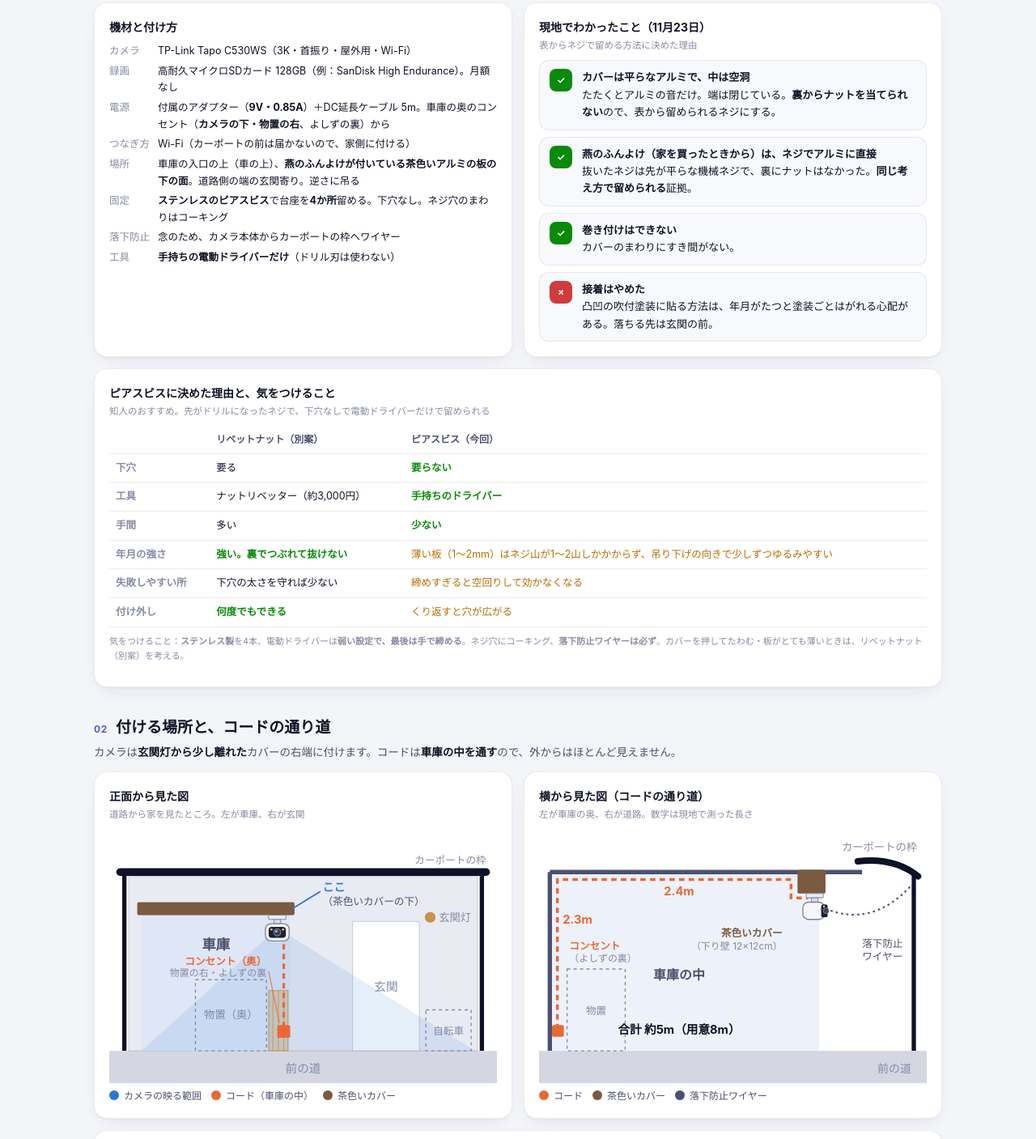
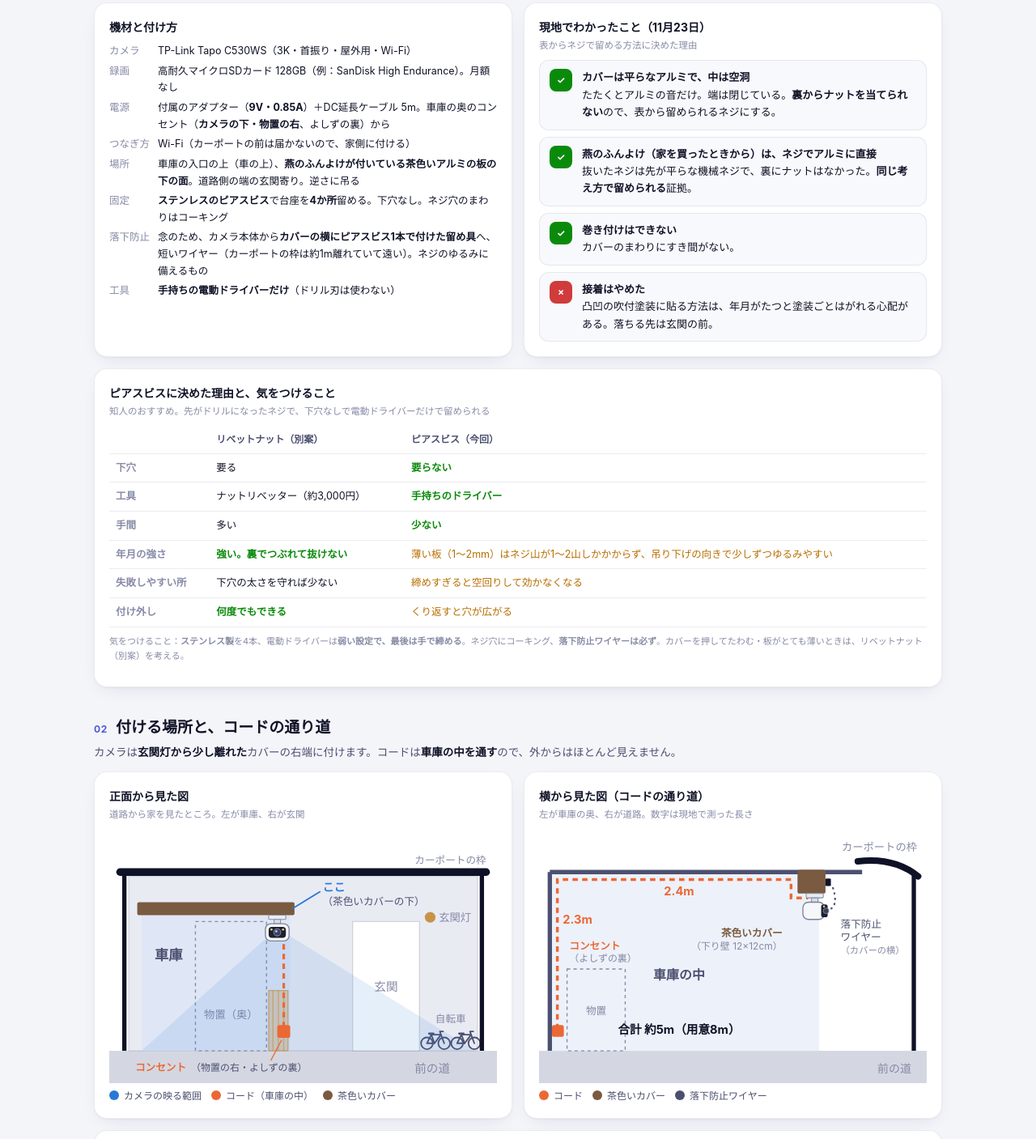
Before and after one commit to rin620317-cyber/bouhan-plan, a plain HTML site: page index.html in a window 1280 px wide. Shown: the part 673-2080 px from the top of the page at 81% size. Drawn offline with Linux system fonts and the light colour scheme.

Commit message:
ワイヤーの留め先・物置の高さ・自転車の絵

```diff
--- a/index.html
+++ b/index.html
@@ -215,7 +215,7 @@ h1{font-size:27px;line-height:1.3;margin:4px 0 8px}
     <dt>つなぎ方</dt><dd>Wi-Fi（カーポートの前は届かないので、家側に付ける）</dd>
     <dt>場所</dt><dd>車庫の入口の上（車の上）、<b>燕のふんよけが付いている茶色いアルミの板の下の面</b>。道路側の端の玄関寄り。逆さに吊る</dd>
     <dt>固定</dt><dd><b>ステンレスのピアスビス</b>で台座を<b>4か所</b>留める。下穴なし。ネジ穴のまわりはコーキング</dd>
-    <dt>落下防止</dt><dd>念のため、カメラ本体からカーポートの枠へワイヤー</dd>
+    <dt>落下防止</dt><dd>念のため、カメラ本体から<b>カバーの横にピアスビス1本で付けた留め具</b>へ、短いワイヤー（カーポートの枠は約1m離れていて遠い）。ネジのゆるみに備えるもの</dd>
     <dt>工具</dt><dd><b>手持ちの電動ドライバーだけ</b>（ドリル刃は使わない）</dd>
    </dl>
   </div>
@@ -255,19 +255,19 @@ h1{font-size:27px;line-height:1.3;margin:4px 0 8px}
    <p class="ct">正面から見た図</p><p class="cs">道路から家を見たところ。左が車庫、右が玄関</p>
    <svg viewBox="0 0 360 236" role="img" aria-label="家の正面図。車庫の入口の上にある茶色いカバーの右端の下にカメラ。コードは、カメラの下の物置の右、よしずの裏にあるコンセントから、車庫の天井を通ってカメラへ">
     <rect x="0" y="206" width="360" height="30" fill="var(--road)"/>
-    <text x="180" y="226" text-anchor="middle" font-size="11" fill="var(--ink-3)">前の道</text>
+    <text x="300" y="226" text-anchor="middle" font-size="11" fill="var(--ink-3)">前の道</text>
     <rect x="18" y="44" width="324" height="162" fill="var(--house)" stroke="var(--line-2)"/>
     <rect x="30" y="80" width="138" height="126" fill="var(--garage)"/>
     <rect x="26" y="68" width="146" height="12" rx="1.5" fill="var(--cover)"/>
-    <rect x="80" y="140" width="66" height="66" fill="none" stroke="var(--ink-3)" stroke-dasharray="3 3"/>
+    <rect x="80" y="86" width="66" height="120" fill="none" stroke="var(--ink-3)" stroke-dasharray="3 3"/>
     <text x="113" y="176" text-anchor="middle" font-size="10" fill="var(--ink-3)">物置（奥）</text>
-    <text x="99" y="112" text-anchor="middle" font-size="13" font-weight="700" fill="var(--ink-2)">車庫</text>
+    <text x="55" y="122" text-anchor="middle" font-size="13" font-weight="700" fill="var(--ink-2)">車庫</text>
     <rect x="226" y="86" width="62" height="120" fill="var(--panel)" stroke="var(--line-2)"/>
     <text x="257" y="150" text-anchor="middle" font-size="11" fill="var(--ink-3)">玄関</text>
     <circle cx="298" cy="82" r="5" fill="var(--warn)" fill-opacity=".7"/>
     <text x="306" y="86" font-size="10" fill="var(--ink-3)">玄関灯</text>
-    <rect x="294" y="168" width="42" height="38" fill="none" stroke="var(--ink-3)" stroke-dasharray="3 3"/>
-    <text x="315" y="191" text-anchor="middle" font-size="9.5" fill="var(--ink-3)">自転車</text>
+    <g fill="none" stroke="var(--ink-2)" stroke-width="1.4" stroke-linecap="round" stroke-linejoin="round"><circle cx="295" cy="199" r="5.5"/><circle cx="311" cy="199" r="5.5"/><polyline points="295,199 302,199 299,191 295,199"/><polyline points="302,199 308,191 299,191"/><polyline points="311,199 308,191 307,188 310,188"/><line x1="297" y1="190" x2="301" y2="190" stroke-width="2"/></g><g fill="none" stroke="var(--ink-2)" stroke-width="1.4" stroke-linecap="round" stroke-linejoin="round"><circle cx="323" cy="199" r="5.5"/><circle cx="339" cy="199" r="5.5"/><polyline points="323,199 330,199 327,191 323,199"/><polyline points="330,199 336,191 327,191"/><polyline points="339,199 336,191 335,188 338,188"/><line x1="325" y1="190" x2="329" y2="190" stroke-width="2"/></g>
+    <text x="317" y="180" text-anchor="middle" font-size="9.5" fill="var(--ink-3)">自転車</text>
     <path d="M10 40 H350" stroke="var(--ink)" stroke-width="7" stroke-linecap="round"/>
     <line x1="14" y1="40" x2="14" y2="206" stroke="var(--ink)" stroke-width="4"/>
     <line x1="346" y1="40" x2="346" y2="206" stroke="var(--ink)" stroke-width="4"/>
@@ -276,7 +276,7 @@ h1{font-size:27px;line-height:1.3;margin:4px 0 8px}
     <rect x="148" y="150" width="18" height="56" fill="var(--warn)" fill-opacity=".22" stroke="var(--warn)" stroke-opacity=".45"/>
     <path d="M152 150 V206 M157 150 V206 M162 150 V206" stroke="var(--warn)" stroke-opacity=".35"/>
     <path class="beam" style="--d:.9s" d="M162 184 V86" fill="none" stroke="var(--s2)" stroke-width="2.4" stroke-dasharray="5 4"/>
-    <g class="pin" style="--d:.5s"><rect x="156" y="182" width="12" height="12" rx="2" fill="var(--s2)"/><text x="146" y="126" text-anchor="end" font-size="9.5" font-weight="700" fill="var(--s2)">コンセント（奥）</text><text x="146" y="137" text-anchor="end" font-size="9" fill="var(--ink-3)">物置の右・よしずの裏</text><path d="M148 132 L158 180" stroke="var(--s2)" stroke-width="1" stroke-opacity=".7"/></g>
+    <g class="pin" style="--d:.5s"><rect x="156" y="182" width="12" height="12" rx="2" fill="var(--s2)"/><text x="24" y="225" font-size="9.5" font-weight="700" fill="var(--s2)">コンセント</text><text x="76" y="225" font-size="9" fill="var(--ink-2)">（物置の右・よしずの裏）</text><path d="M150 215 L160 196" stroke="var(--s2)" stroke-width="1"/></g>
     <g class="pin" style="--d:.1s"><g transform="translate(156 93)"><rect x="-8" y="-13" width="16" height="4" rx="1" fill="#e9ecf2" stroke="#8a90a6" stroke-width=".8"/><rect x="-3" y="-9" width="6" height="4" fill="#d9dde6" stroke="#8a90a6" stroke-width=".8"/><rect x="-11" y="-5" width="22" height="16" rx="5" fill="#f6f7fa" stroke="#7d8399" stroke-width="1"/><rect x="-8" y="-2" width="16" height="10" rx="3" fill="#1c2030"/><circle cx="0" cy="3" r="3.3" fill="#3b4256" stroke="#7d86a6" stroke-width=".8"/><circle cx="-.9" cy="2.1" r="1.1" fill="#a9bcff"/><circle cx="-5.4" cy=".4" r="1" fill="#ffd27a"/><circle cx="5.4" cy=".4" r="1" fill="#ffd27a"/></g></g>
     <g class="pin" style="--d:.3s"><path d="M170 74 L196 58" stroke="var(--s1)" stroke-width="1.4"/><text x="198" y="58" font-size="10.5" font-weight="700" fill="var(--s1)">ここ</text><text x="198" y="71" font-size="9.5" fill="var(--ink-2)">（茶色いカバーの下）</text></g>
    </svg>
@@ -298,7 +298,7 @@ h1{font-size:27px;line-height:1.3;margin:4px 0 8px}
     <line x1="348" y1="42" x2="348" y2="206" stroke="var(--ink)" stroke-width="4"/>
     <text x="316" y="20" text-anchor="middle" font-size="10" fill="var(--ink-3)">カーポートの枠</text>
     <path class="beam" style="--d:.6s" d="M17 186 V47 H234 V64 H250" fill="none" stroke="var(--s2)" stroke-width="2.6" stroke-dasharray="5 4"/>
-    <path class="beam" style="--d:1.1s" d="M266 74 Q310 92 346 52" fill="none" stroke="var(--ink-2)" stroke-width="1.6" stroke-dasharray="2 3"/>
+    <path class="beam" style="--d:1.1s" d="M266 76 Q280 74 272 52" fill="none" stroke="var(--ink-2)" stroke-width="1.6" stroke-dasharray="2 3"/><rect x="266" y="46" width="5" height="7" rx="1" fill="var(--ink)"/>
     <g class="pin" style="--d:.4s"><rect x="12" y="182" width="11" height="11" rx="2" fill="var(--s2)"/><text x="28" y="112" font-size="9.5" font-weight="700" fill="var(--s2)">コンセント</text><text x="28" y="123" font-size="9" fill="var(--ink-3)">（よしずの裏）</text></g>
     <g class="pin" style="--d:.1s"><g transform="translate(256 73)"><rect x="-8" y="-13" width="16" height="4" rx="1" fill="#e9ecf2" stroke="#8a90a6" stroke-width=".8"/><rect x="-3" y="-9" width="6" height="4" fill="#d9dde6" stroke="#8a90a6" stroke-width=".8"/><rect x="-11" y="-5" width="20" height="16" rx="5" fill="#f6f7fa" stroke="#7d8399" stroke-width="1"/><rect x="6" y="-3" width="6" height="12" rx="2" fill="#1c2030"/><circle cx="10.5" cy="3" r="2.6" fill="#3b4256" stroke="#7d86a6" stroke-width=".7"/><circle cx="8.6" cy="-1" r=".9" fill="#ffd27a"/></g></g>
     <g font-size="11" font-weight="700" fill="var(--s2)">
@@ -307,8 +307,8 @@ h1{font-size:27px;line-height:1.3;margin:4px 0 8px}
     </g>
     <text class="pin" style="--d:1s" x="226" y="100" text-anchor="end" font-size="9.5" font-weight="700" fill="var(--cover)">茶色いカバー</text>
     <text class="pin" style="--d:1s" x="226" y="112" text-anchor="end" font-size="9" fill="var(--ink-3)">（下り壁 12×12cm）</text>
-    <text class="pin" style="--d:1.2s" x="300" y="110" font-size="9.5" fill="var(--ink-2)">落下防止</text>
-    <text class="pin" style="--d:1.2s" x="300" y="122" font-size="9.5" fill="var(--ink-2)">ワイヤー</text>
+    <text class="pin" style="--d:1.2s" x="280" y="92" font-size="9.5" fill="var(--ink-2)">落下防止</text><text class="pin" style="--d:1.2s" x="280" y="104" font-size="9.5" fill="var(--ink-2)">ワイヤー</text>
+    <text class="pin" style="--d:1.2s" x="280" y="116" font-size="8.5" fill="var(--ink-3)">（カバーの横）</text>
     <text class="pin" style="--d:1.3s" x="130" y="190" text-anchor="middle" font-size="11" font-weight="700" fill="var(--ink)">合計 約5m（用意8m）</text>
    </svg>
    <div class="lg"><span><i style="background:var(--s2)"></i>コード</span><span><i style="background:var(--cover)"></i>茶色いカバー</span><span><i style="background:var(--ink-2)"></i>落下防止ワイヤー</span></div>
@@ -351,16 +351,16 @@ h1{font-size:27px;line-height:1.3;margin:4px 0 8px}
     <line x1="210" y1="104" x2="210" y2="128" stroke="var(--ink)" stroke-width="3"/><line x1="260" y1="104" x2="260" y2="128" stroke="var(--ink)" stroke-width="3"/>
     <rect x="204" y="128" width="12" height="4" fill="var(--ink)"/><rect x="254" y="128" width="12" height="4" fill="var(--ink)"/>
     <rect x="226" y="132" width="18" height="10" fill="#d9dde6" stroke="#8a90a6"/><rect x="200" y="142" width="68" height="46" rx="14" fill="#f6f7fa" stroke="#7d8399" stroke-width="1.4"/><rect x="252" y="149" width="22" height="32" rx="7" fill="#1c2030"/><circle cx="265" cy="166" r="8" fill="#3b4256" stroke="#7d86a6" stroke-width="1.2"/><circle cx="262" cy="163" r="2.6" fill="#a9bcff"/><circle cx="258" cy="154" r="2.2" fill="#ffd27a"/>
-    <path class="beam" style="--d:.9s" d="M258 158 Q310 196 340 150" fill="none" stroke="var(--ink-2)" stroke-width="1.6" stroke-dasharray="2 3"/>
-    <rect x="334" y="136" width="14" height="14" fill="var(--ink)"/>
+    <path class="beam" style="--d:.9s" d="M268 186 Q296 200 304 112" fill="none" stroke="var(--ink-2)" stroke-width="1.6" stroke-dasharray="2 3"/>
+    <rect x="302" y="102" width="8" height="10" rx="1.5" fill="var(--ink)"/><circle cx="306" cy="107" r="1.6" fill="#c9ccd8"/>
     <g font-size="10" fill="var(--ink-2)">
      <text x="56" y="132" text-anchor="end" font-size="9.5" fill="var(--ink-3)">車庫側</text>
-     <text x="340" y="104" text-anchor="end" font-size="9.5" fill="var(--ink-3)">道路側</text>
+     <text x="348" y="40" text-anchor="end" font-size="9.5" fill="var(--ink-3)">道路側</text>
      <text class="pin" style="--d:.2s" x="12" y="150" fill="var(--cover)" font-weight="700">茶色いアルミのカバー</text>
      <text class="pin" style="--d:.35s" x="12" y="168">ネジの先がドリルになって</text><text class="pin" style="--d:.35s" x="12" y="180">いて、下穴なしで入る</text>
      <text class="pin" style="--d:.5s" x="12" y="198" fill="var(--s2)" font-weight="700">すき間うめ（雨水よけ）</text>
      <text class="pin" style="--d:.6s" x="12" y="216">ステンレスのピアスビス 4本</text>
-     <text class="pin" style="--d:.9s" x="348" y="222" text-anchor="end">落下防止ワイヤー</text>
+     <text class="pin" style="--d:.9s" x="348" y="222" text-anchor="end">落下防止ワイヤー（カバーの横へ）</text>
      <text class="pin" style="--d:.7s" x="280" y="200">カメラ</text>
     </g>
     <path d="M128 164 L205 104 M128 196 L194 120 M150 212 L208 130" stroke="var(--line-2)" stroke-width="1"/>
@@ -377,7 +377,7 @@ h1{font-size:27px;line-height:1.3;margin:4px 0 8px}
     <div class="ag"><div><b>すき間うめを付けて、台座を当てる</b><span>台座の下、ネジが通る所のまわりに<b>コーキングを少し</b>。台座を印に合わせる。</span></div></div>
     <div class="ag"><div><b>ピアスビスで4か所留める</b><span>電動ドライバーは<b>ゆっくり・弱い設定</b>で、<b>まっすぐ押し付けながら</b>回す。先が板を抜けたら止めて、<b>最後は手で締める</b>。空回りしたら、その穴は使わず少しずらす。</span></div></div>
     <div class="ag"><div><b>ぐらつかないか確かめる</b><span>台座を手でゆすって動かないか。動くネジがあれば、位置をずらして打ち直す。</span></div></div>
-    <div class="ag"><div><b>カメラ・ワイヤー・コード</b><span>カメラを台座に付け、<b>カメラ本体</b>からカーポートの枠へワイヤーを少したるませて結ぶ。コードは車庫の天井にクリップで留め、カメラの手前で<b>U字にたるませる</b>。つなぎ目と使わないLANの口は<b>自己融着テープ＋ビニールテープ</b>。</span></div></div>
+    <div class="ag"><div><b>カメラ・ワイヤー・コード</b><span>カメラを台座に付け、<b>カメラ本体</b>から、<b>カバーの横にピアスビス1本で付けた留め具</b>へ、ワイヤーを少したるませて結ぶ。コードは車庫の天井にクリップで留め、カメラの手前で<b>U字にたるませる</b>。つなぎ目と使わないLANの口は<b>自己融着テープ＋ビニールテープ</b>。</span></div></div>
     <div class="ag"><div><b>燕のふんよけのネジをかえる</b><span>抜いたさびたネジを、<b>同じ太さ・長さのステンレス</b>にかえて戻す。</span></div></div>
    </div>
   </div>
@@ -402,10 +402,10 @@ h1{font-size:27px;line-height:1.3;margin:4px 0 8px}
   <div class="card rv">
    <p class="ct">取り付け・配線（ホームセンター）</p>
    <ul class="items">
-    <li><span><b>ステンレスのピアスビス</b>（なべ頭・4本＋予備） <b style="color:var(--bad)">確認</b>：台座の穴に通る太さ、台座を当てて長さ</span><span>300〜800円</span></li>
+    <li><span><b>ステンレスのピアスビス</b>（なべ頭・台座4本＋ワイヤー留め1本＋予備） <b style="color:var(--bad)">確認</b>：台座の穴に通る太さ、台座を当てて長さ</span><span>300〜800円</span></li>
     <li><span><b>ふんよけの替えネジ</b>（ステンレス） <b style="color:var(--bad)">確認</b>：抜いたネジと同じ太さ・長さ</span><span>上に含む</span></li>
     <li><span>屋外用のコーキング（変成シリコン・グレーか茶）</span><span>500〜900円</span></li>
-    <li><span>ステンレスワイヤー＋留め具</span><span>300〜800円</span></li>
+    <li><span>ステンレスワイヤー＋留め具（カバーの横にピアスビスで付ける）</span><span>300〜800円</span></li>
     <li><span>コード留め（ナイロンクリップなど）</span><span>500〜1,500円</span></li>
     <li><span>自己融着テープ・ビニールテープ（黒）</span><span>500〜1,000円</span></li>
    </ul>
@@ -500,7 +500,7 @@ const CL=[
   ["c2","印を付けて、台座の下にコーキング","端から2cm内側。釘で軽くくぼみ",0],
   ["c3","ピアスビスで4か所留める","ゆっくり・弱い設定・押し付けて。最後は手で。空回りしたら位置をずらす",0],
   ["c4","ぐらつかないか確かめる","台座を手でゆすって動かないか",0],
-  ["c5","カメラとワイヤー","カメラ本体からカーポートの枠へ、少したるませる",0],
+  ["c5","カメラとワイヤー","カメラ本体から、カバーの横の留め具へ。少したるませる",0],
   ["c6","コード留め・防水","天井にクリップ。カメラの手前でU字。つなぎ目は自己融着テープ＋ビニールテープ",0],
   ["c7","ふんよけのネジをステンレスに","同じ太さ・長さ",0],
   ["c8","アプリの設定","上下反転・人だけ通知・範囲・向かいの窓を隠す・ずっと録画",0]]],
```
